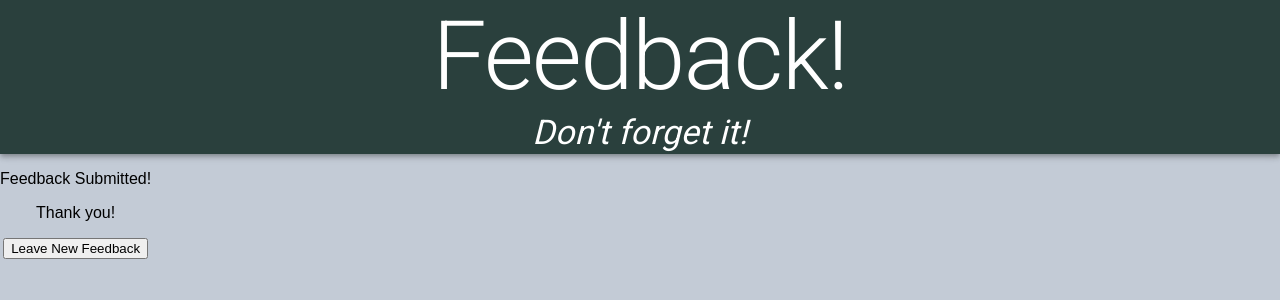
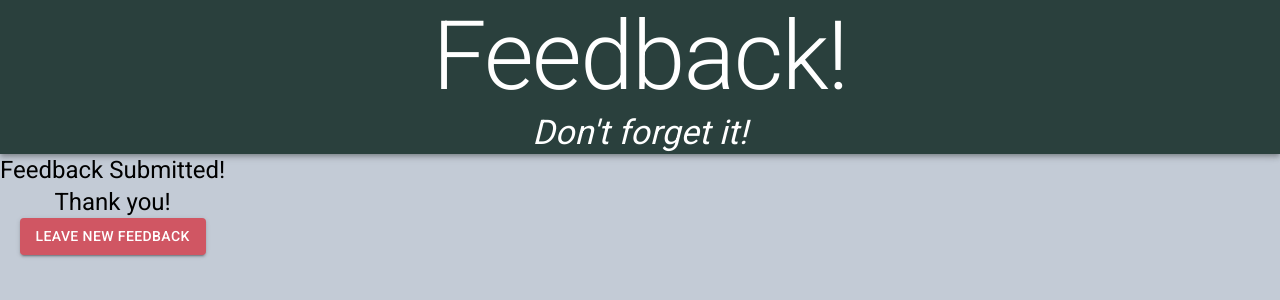
Before and after one commit to matthewbouc/weekend-redux-feedback-loop, a React (Create React App) app: page /#/thankyou in a window 1280 px wide. Shown: the top 300 px of the page. Built offline with nearby package versions, Linux system fonts and the light colour scheme.

Commit message:
typography and button styling throughout survey form

```diff
--- a/src/components/App/App.jsx
+++ b/src/components/App/App.jsx
@@ -11,9 +11,10 @@ import AdminPage from '../AdminPage/AdminPage';
 import ReviewPage from '../ReviewPage/ReviewPage';
 import FeedbackSubmitted from '../FeedbackSubmitted/FeedbackSubmitted';
 import Header from '../Header/Header';
-import { Grid } from '@material-ui/core';
+import { Grid, Typography } from '@material-ui/core';
 import useStyles from '../Theme/useStyle';
 import { AppBar } from '@material-ui/core';
+
 
 function App() {
   const classes = useStyles();
@@ -25,8 +26,8 @@ function App() {
       <Grid container >
         <Router>
           <Route exact path="/">
-            <p>Take your self-assessment for the day</p>
-            <Link to="/feeling">Begin Assessment</Link>
+            <Typography variant="h5">Take your self-assessment for the day!</Typography>
+            <Link to="/feeling"><Typography variant="h5">Begin Assessment</Typography></Link>
           </Route>
           <Route exact path="/feeling" component={FeelingPage} />
           <Route exact path="/understanding" component={UnderstandingPage} />
--- a/src/components/CommentsPage/CommentsPage.jsx
+++ b/src/components/CommentsPage/CommentsPage.jsx
@@ -2,6 +2,7 @@ import {useState} from 'react';
 import { useDispatch, useSelector } from 'react-redux';
 import { useHistory } from 'react-router-dom';
 import Button from '@material-ui/core/Button';
+import { Typography } from '@material-ui/core';
 
 
 function CommentPage() {
@@ -21,10 +22,10 @@ function CommentPage() {
 
     return(
         <form>
-            <p>Please submit comments, praises, and insults below.</p>
+            <Typography variant="h5">Please submit comments, praises, and insults below.</Typography>
             <input onChange={(event) => setCommentState(event.target.value)} type="text" value={commentState}/>
             <Button variant="contained" color="primary" disabled={!commentState} onClick={handleNext}>NEXT</Button>
-            <Button variant="contained" color="primary" onClick={() => history.push('/support')}>
+            <Button variant="contained" color="secondary" onClick={() => history.push('/support')}>
                 Previous
             </Button>
         </form>
--- a/src/components/FeedbackSubmitted/FeedbackSubmitted.jsx
+++ b/src/components/FeedbackSubmitted/FeedbackSubmitted.jsx
@@ -1,3 +1,4 @@
+import { Button, Typography } from "@material-ui/core";
 import { useHistory } from "react-router-dom"
 
 function FeedbackSubmitted() {
@@ -9,9 +10,9 @@ function FeedbackSubmitted() {
 
     return(
         <div>
-            <p>Feedback Submitted!</p>
-            <p>Thank you!</p>
-            <button onClick={leaveButton}>Leave New Feedback</button>
+            <Typography variant="h5">Feedback Submitted!</Typography>
+            <Typography variant="h5">Thank you!</Typography>
+            <Button variant="contained" color="secondary" onClick={leaveButton}>Leave New Feedback</Button>
         </div>
     )
 }
--- a/src/components/FeelingPage/FeelingPage.jsx
+++ b/src/components/FeelingPage/FeelingPage.jsx
@@ -3,6 +3,7 @@ import { useDispatch, useSelector } from 'react-redux';
 import { useHistory } from 'react-router-dom';
 import FaceIcons from '../Icons/FaceIcons';
 import Button from '@material-ui/core/Button';
+import { Typography } from '@material-ui/core';
 
 
 function FeelingPage() {
@@ -24,7 +25,7 @@ function FeelingPage() {
 
     return(
         <form>
-            <p>How are you feeling today?</p>
+            <Typography variant="h5">How are you feeling today?</Typography>
                 <FaceIcons state={feelingState} setState={setFeelingState} />
             <Button variant="contained" color="primary" disabled={!feelingState} onClick={handleNext}>NEXT</Button>
         </form>
--- a/src/components/ReviewPage/ReviewPage.jsx
+++ b/src/components/ReviewPage/ReviewPage.jsx
@@ -49,7 +49,7 @@ function ReviewPage() {
             <p>Understanding: {store.understandingReducer}</p>
             <p>Support: {store.supportReducer}</p>
             <p>Comments: {store.commentReducer}</p>
-            <Button variant="contained" color="primary" onClick={() => history.push('/comments')}>
+            <Button variant="contained" color="secondary" onClick={() => history.push('/comments')}>
                 Previous
             </Button>
             <Button
--- a/src/components/SupportPage/SupportPage.jsx
+++ b/src/components/SupportPage/SupportPage.jsx
@@ -3,6 +3,7 @@ import { useDispatch, useSelector } from 'react-redux';
 import { useHistory } from 'react-router-dom';
 import FaceIcons from '../Icons/FaceIcons';
 import Button from '@material-ui/core/Button';
+import { Typography } from '@material-ui/core';
 
 function SupportPage() {
     const dispatch = useDispatch();
@@ -22,11 +23,11 @@ function SupportPage() {
 
     return(
         <form>
-            <p>Do you feel loved and supported by the Staff? Has at least one Staff member hugged you today?</p>
+            <Typography variant="h5">Do you feel loved and supported by the Staff? Has at least one Staff member hugged you today?</Typography>
             <FaceIcons state={supportState} setState={setSupportState} />
             <Button variant="contained" color="primary" disabled={!supportState} onClick={handleNext}>NEXT</Button>
             <br/>
-            <Button variant="contained" color="primary" onClick={() => history.push('/understanding')}>
+            <Button variant="contained" color="secondary" onClick={() => history.push('/understanding')}>
                 Previous
             </Button>
         </form>
--- a/src/components/UnderstandingPage/UnderstandingPage.jsx
+++ b/src/components/UnderstandingPage/UnderstandingPage.jsx
@@ -4,6 +4,7 @@ import { useHistory } from 'react-router-dom';
 import FaceIcons from '../Icons/FaceIcons';
 import Button from '@material-ui/core/Button';
 import useStyles from '../Theme/useStyle';
+import { Typography } from '@material-ui/core';
 
 function UnderstandingPage() {
     const classes = useStyles();
@@ -24,7 +25,7 @@ function UnderstandingPage() {
 
     return(
         <form>
-            <p>How well did you understand today's material?</p>
+            <Typography variant="h5">How well did you understand today's material?</Typography>
             <FaceIcons state={understandingState} setState={setUnderstandingState} />
             <Button variant="contained" className={classes.nextButton} disabled={!understandingState} onClick={handleNext}>NEXT</Button>
             <Button variant="contained" className={classes.previousButton}  onClick={() => history.push('/feeling')}>
```
